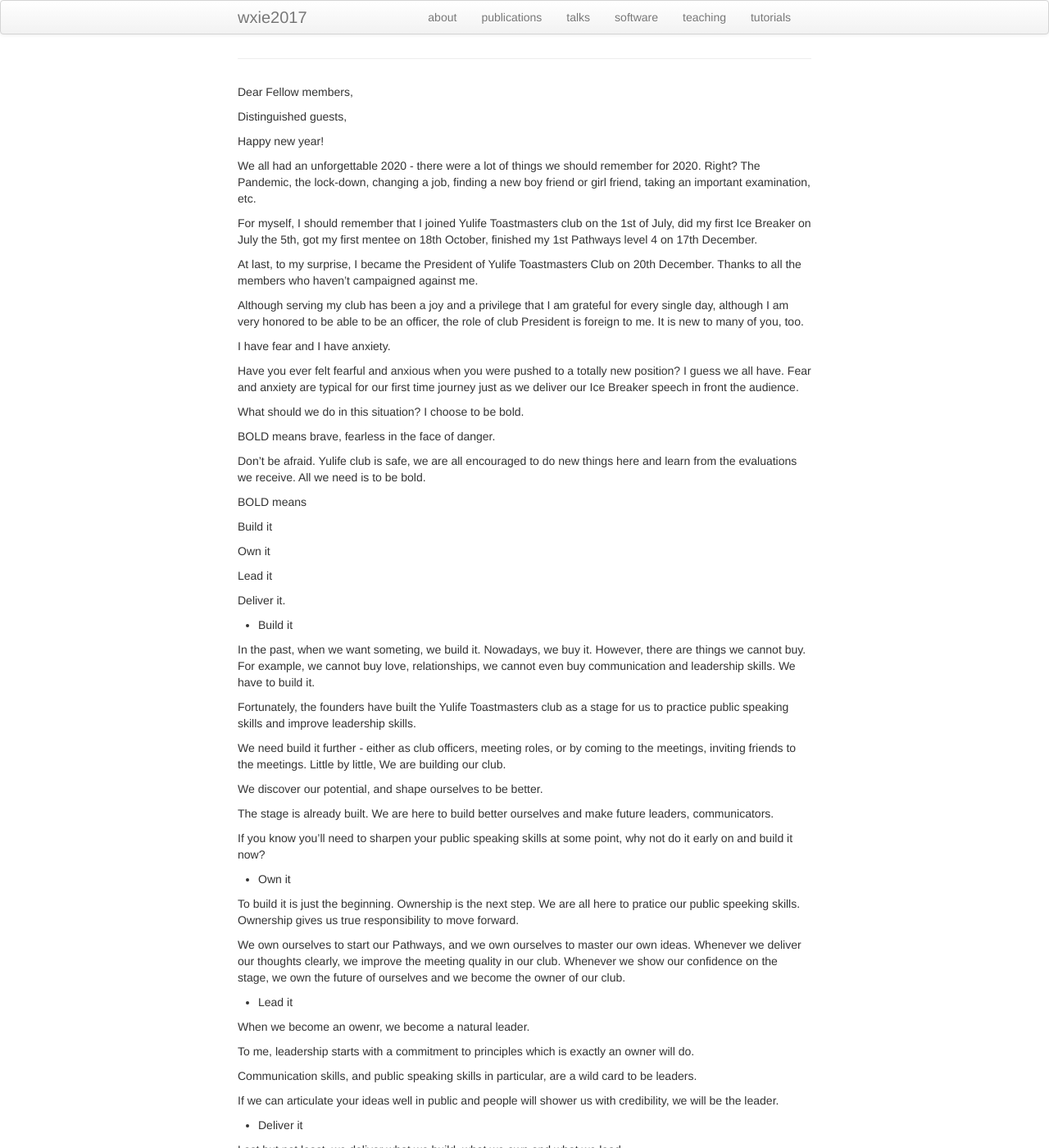
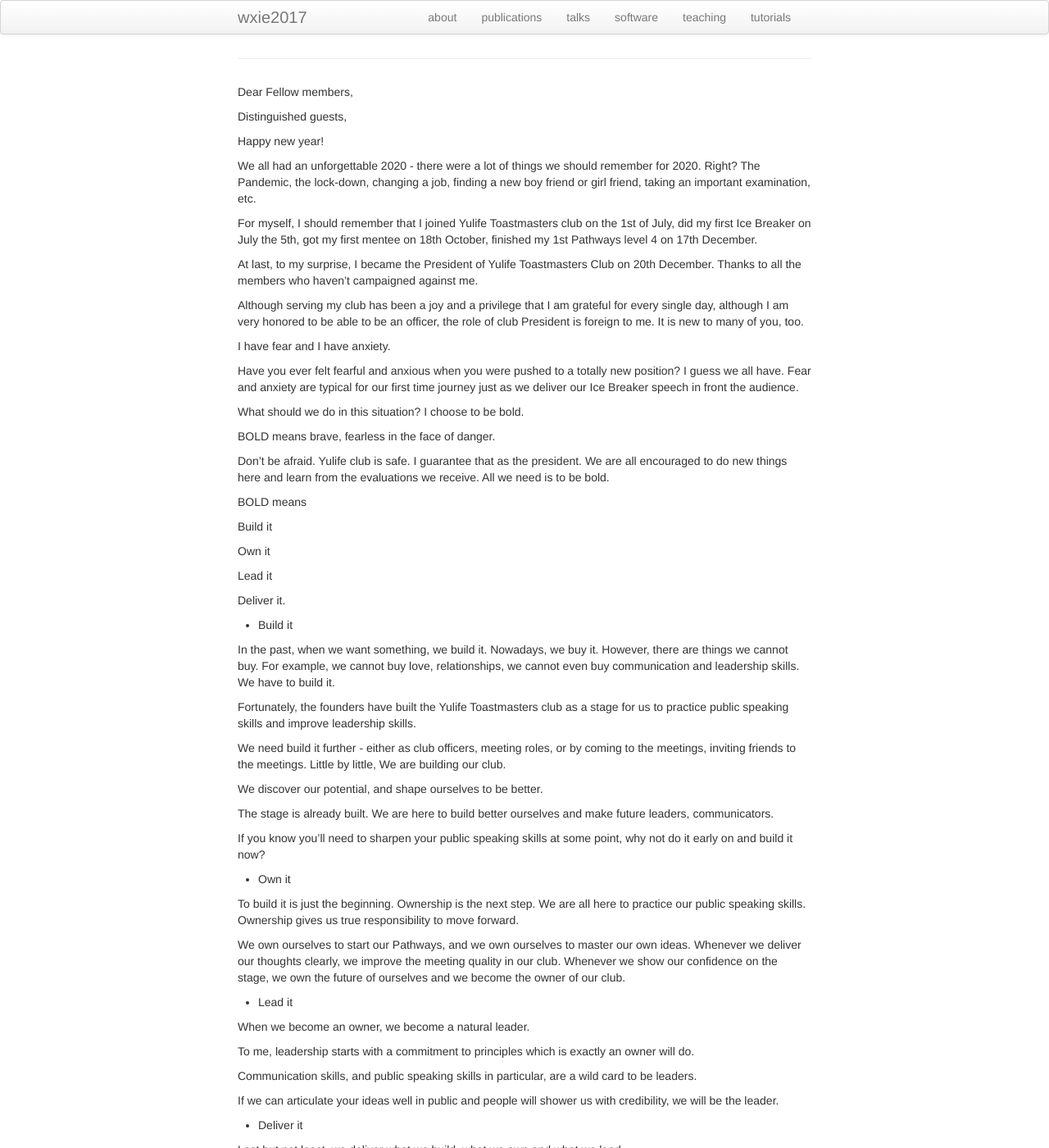
Before and after one commit to wxie2017/wxie2017.github.io, a Jekyll site: the page built from pages/speech/acceptance_of_club_President.md, in a window 1280 px wide and 1400 px high. Shown: the whole window at 82% size. Built offline with Jekyll 4.4.1, drawn with Linux system fonts in a browser that asks for light colours; our own code applies the rules of GitHub Pages for plain Markdown files.

Commit message:
correct type errors

```diff
--- a/pages/speech/acceptance_of_club_President.md
+++ b/pages/speech/acceptance_of_club_President.md
@@ -36,8 +36,9 @@ What should we do in this situation? I choose to be bold.
 
 BOLD means brave, fearless in the face of danger.
 
-Don't be afraid. Yulife club is safe, we are all encouraged to do new things
-here and learn from the evaluations we receive. All we need is to be bold.
+Don't be afraid. Yulife club is safe. I guarantee that as the president.
+We are all encouraged to do new things here and learn from the evaluations
+we receive. All we need is to be bold.
 
 BOLD means
 
@@ -51,7 +52,7 @@ Deliver it.
 
 * Build it
 
-In the past, when we want someting, we build it. Nowadays, we buy it.
+In the past, when we want something, we build it. Nowadays, we buy it.
 However, there are things we cannot buy. For example, we cannot buy love,
 relationships, we cannot even buy communication and leadership skills.
 We have to build it.
@@ -75,7 +76,7 @@ point, why not do it early on and build it now?
 * Own it
 
 To build it is just the beginning. Ownership is the next step. We are
-all here to pratice our public speeking skills. Ownership gives us true
+all here to practice our public speaking skills. Ownership gives us true
 responsibility to move forward.
 
 We own ourselves to start our Pathways, and we own ourselves to master
@@ -85,7 +86,7 @@ we own the future of ourselves and we become the owner of our club.
 
 * Lead it
 
-When we become an owenr, we become a natural leader.
+When we become an owner, we become a natural leader.
 
 To me, leadership starts with a commitment to principles which is
 exactly an owner will do.
```
